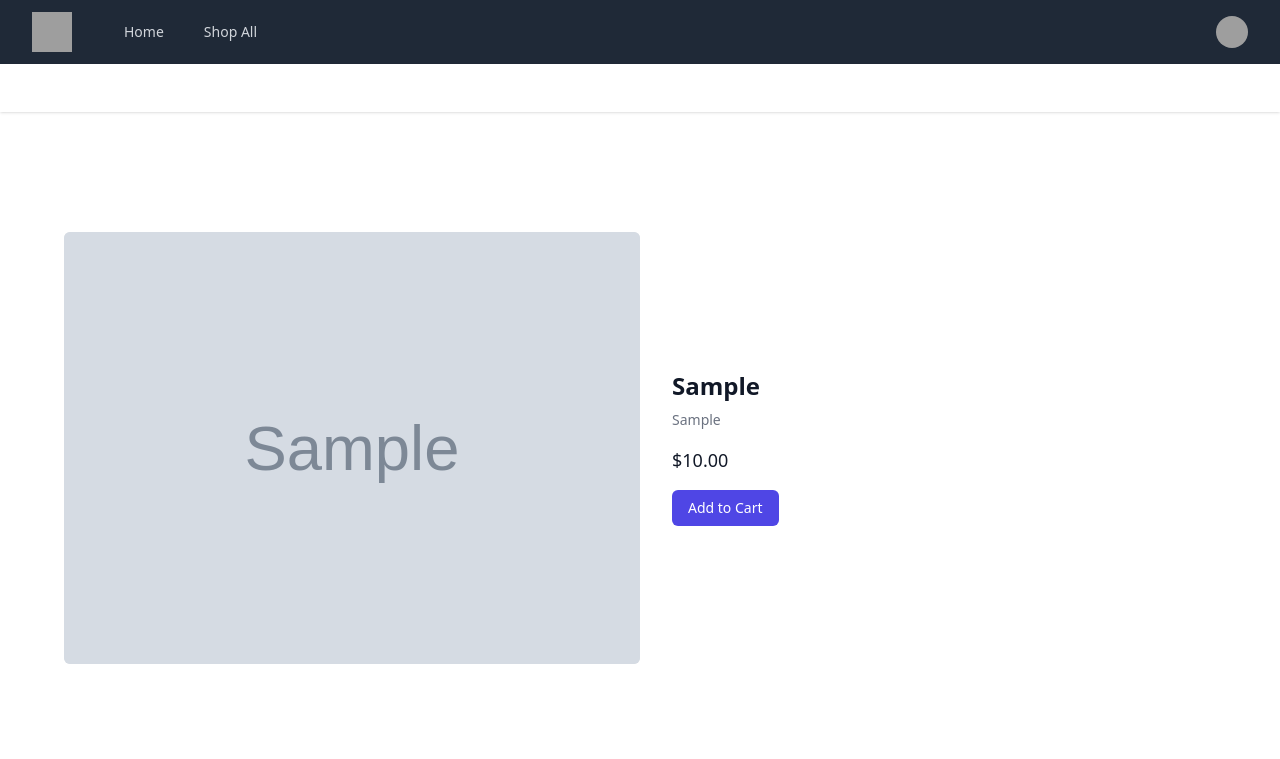
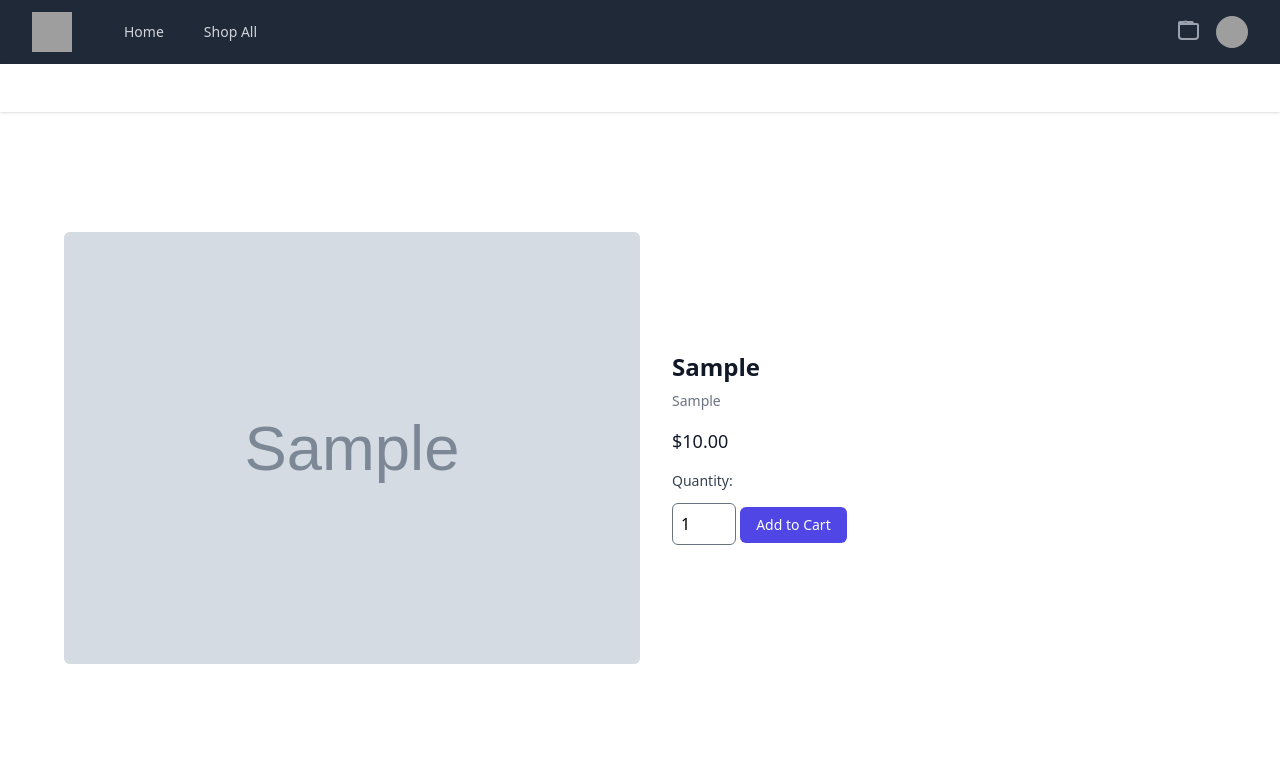
Before and after one commit to mherrera491/on_the_record, a Django app: page /products/1/ in a window 1280 px wide. Shown: the top 759 px of the page. Run offline with Django 5.2, Linux system fonts and the light colour scheme; tables that the repository leaves empty hold one stand-in row (values such as "Sample post"); grey boxes marked "Sample" are stand-in pictures; some libraries are stand-ins or nearby versions; grey boxes are pictures that could not be loaded.

Commit message:
added cart view

```diff
--- a/ontherecordshop/main_app/admin.py
+++ b/ontherecordshop/main_app/admin.py
@@ -1,6 +1,8 @@
 from django.contrib import admin
-from .models import Product, Genre
+from .models import Product, Genre, Cart, CartItem
 
 # Register your models here.
 admin.site.register(Product)
 admin.site.register(Genre)
+admin.site.register(Cart)
+admin.site.register(CartItem)
--- a/ontherecordshop/main_app/models.py
+++ b/ontherecordshop/main_app/models.py
@@ -35,4 +35,4 @@ class CartItem(models.Model):
     quantity = models.PositiveIntegerField(default=1)
 
     def __str__(self):
-        return f'{self.quantity} x {self.product.title} in {self.cart}'
+        return f'{self.quantity} x {self.product.album} in {self.cart}'
--- a/ontherecordshop/main_app/templates/base.html
+++ b/ontherecordshop/main_app/templates/base.html
@@ -38,27 +38,20 @@
             </div>
             <div class="hidden md:block">
               <div class="ml-4 flex items-center md:ml-6">
-                <!-- <button
-                  type="button"
-                  class="relative rounded-full bg-gray-800 p-1 text-gray-400 hover:text-white focus:outline-none focus:ring-2 focus:ring-white focus:ring-offset-2 focus:ring-offset-gray-800"
-                >
+                <a href="{% url 'cart' %}" class="relative rounded-full bg-gray-800 p-1 text-gray-400 hover:text-white focus:outline-none focus:ring-2 focus:ring-white focus:ring-offset-2 focus:ring-offset-gray-800">
                   <span class="absolute -inset-1.5"></span>
                   <span class="sr-only">View Cart</span>
-                  <svg
-                    class="h-6 w-6"
+                  <svg class="h-6 w-6" fill="none" viewBox="0 0 24 24" stroke-width="1.5" stroke="currentColor" aria-hidden="true">
+                    <path
+                    stroke-linecap="round"
+                    stroke-linejoin="round"
+                    d="M3 4h18a1 1 0 011 1v11a3 3 0 01-3 3H6a3 3 0 01-3-3V5a1 1 0 011-1zm0 0v-1a1 1 0 011-1h2.293L9.15 1.85a1 1 0 011.414 0L11.707 2H16a1 1 0 011 1v1"
                     fill="none"
-                    viewBox="0 0 24 24"
-                    stroke-width="1.5"
                     stroke="currentColor"
-                    aria-hidden="true"
-                  >
-                    <path
-                      stroke-linecap="round"
-                      stroke-linejoin="round"
-                      d="M14.857 17.082a23.848 23.848 0 005.454-1.31A8.967 8.967 0 0118 9.75v-.7V9A6 6 0 006 9v.75a8.967 8.967 0 01-2.312 6.022c1.733.64 3.56 1.085 5.455 1.31m5.714 0a24.255 24.255 0 01-5.714 0m5.714 0a3 3 0 11-5.714 0"
-                    />
+                    stroke-width="2"
+                ></path>
                   </svg>
-                </button> -->
+              </a>
 
                 <!-- Profile dropdown -->
                 <div class="relative ml-3" x-data="{ open: false}">
@@ -199,27 +192,22 @@
                 </div>
                 {% endif %}
               </div>
-              <!-- <button
-                type="button"
-                class="relative ml-auto flex-shrink-0 rounded-full bg-gray-800 p-1 text-gray-400 hover:text-white focus:outline-none focus:ring-2 focus:ring-white focus:ring-offset-2 focus:ring-offset-gray-800"
-              >
+              <div class="ml-auto">
+              <a href="{% url 'cart' %}" class="relative rounded-full bg-gray-800 p-1 text-gray-400 hover:text-white focus:outline-none focus:ring-2 focus:ring-white focus:ring-offset-2 focus:ring-offset-gray-800">
                 <span class="absolute -inset-1.5"></span>
                 <span class="sr-only">View Cart</span>
-                <svg
-                  class="h-6 w-6"
+                <svg class="h-6 w-6" fill="none" viewBox="0 0 24 24" stroke-width="1.5" stroke="currentColor" aria-hidden="true">
+                  <path
+                  stroke-linecap="round"
+                  stroke-linejoin="round"
+                  d="M3 4h18a1 1 0 011 1v11a3 3 0 01-3 3H6a3 3 0 01-3-3V5a1 1 0 011-1zm0 0v-1a1 1 0 011-1h2.293L9.15 1.85a1 1 0 011.414 0L11.707 2H16a1 1 0 011 1v1"
                   fill="none"
-                  viewBox="0 0 24 24"
-                  stroke-width="1.5"
                   stroke="currentColor"
-                  aria-hidden="true"
-                >
-                  <path
-                    stroke-linecap="round"
-                    stroke-linejoin="round"
-                    d="M14.857 17.082a23.848 23.848 0 005.454-1.31A8.967 8.967 0 0118 9.75v-.7V9A6 6 0 006 9v.75a8.967 8.967 0 01-2.312 6.022c1.733.64 3.56 1.085 5.455 1.31m5.714 0a24.255 24.255 0 01-5.714 0m5.714 0a3 3 0 11-5.714 0"
-                  />
+                  stroke-width="2"
+              ></path>
                 </svg>
-              </button> -->
+            </a>
+          </div>
             </div>
             <div class="mt-3 space-y-1 px-2">
               {% if user.is_authenticated %}
--- a/ontherecordshop/main_app/templates/products/detail.html
+++ b/ontherecordshop/main_app/templates/products/detail.html
@@ -10,9 +10,18 @@
                 <h2 class="text-2xl font-bold text-gray-900">{{ product.album }}</h2>
                 <p class="mt-2 text-sm text-gray-500">{{ product.artist }}</p>
                 <p class="mt-4 text-lg font-medium text-gray-900">${{ product.price }}</p>
-                <button class="mt-4 px-4 py-2 text-sm font-medium text-white bg-indigo-600 hover:bg-indigo-700 rounded-md">
-                    Add to Cart
-                </button>
+                {% if product.stock > 0 %}
+                    <form method="post" action="{% url 'add_to_cart' product.id %}">
+                        {% csrf_token %}
+                        <label for="quantity" class="mt-4 block text-sm font-medium text-gray-700">Quantity:</label>
+                        <input type="number" name="quantity" id="quantity" min="1" max="{{ product.stock }}" value="1" class="mt-1 p-2 border rounded-md w-16">
+                        <button type="submit" class="mt-4 px-4 py-2 text-sm font-medium text-white bg-indigo-600 hover:bg-indigo-700 rounded-md">
+                            Add to Cart
+                        </button>
+                    </form>
+                {% else %}
+                    <p class="mt-4 text-red-500 font-bold">Out of Stock</p>
+                {% endif %}
             </div>
         </div>
     </div>
--- a/ontherecordshop/main_app/urls.py
+++ b/ontherecordshop/main_app/urls.py
@@ -5,8 +5,8 @@ from . import views
 urlpatterns = [
     path("", views.home, name='home'),
     path("products/", views.products_index, name='all_products'),
-    path("cart/", views.cart, name='cart'),
-    path("checkout/", views.checkout, name='checkout'),
     path('accounts/logout/', LogoutView.as_view(next_page='/'), name='logout'),
     path('products/<int:pk>/', views.product_detail, name='detail'),
+    path('add_to_cart/<int:product_id>/', views.add_to_cart, name='add_to_cart'),
+    path('view_cart/', views.view_cart, name='cart'),
 ]
--- a/ontherecordshop/main_app/views.py
+++ b/ontherecordshop/main_app/views.py
@@ -1,5 +1,6 @@
-from django.shortcuts import render
-from .models import Product
+from django.shortcuts import render, redirect
+from .models import Product, Cart, CartItem
+from django.contrib.auth.decorators import login_required
 
 def home(request):
     page_name = "Home"
@@ -19,3 +20,19 @@ def cart(request):
 
 def checkout(request):
     return render(request, 'checkout.html')
+
+
+@login_required
+def add_to_cart(request, product_id):
+    product = Product.objects.get(id=product_id)
+    cart, created = Cart.objects.get_or_create(user=request.user)
+    cart_item, created = CartItem.objects.get_or_create(cart=cart, product=product)
+    cart_item.quantity += 1
+    cart_item.save()
+    return redirect('cart')
+
+@login_required
+def view_cart(request):
+    cart, created = Cart.objects.get_or_create(user=request.user)
+    cart_items = CartItem.objects.filter(cart=cart)
+    return render(request, 'cart/view_cart.html', {'cart': cart, 'cart_items': cart_items})
--- a/ontherecordshop/theme/static/css/dist/styles.css
+++ b/ontherecordshop/theme/static/css/dist/styles.css
@@ -966,16 +958,8 @@ select {
   width: 100%;
 }
 
-.w-32 {
-  width: 8rem;
-}
-
-.w-1\/3 {
-  width: 33.333333%;
-}
-
-.w-2\/3 {
-  width: 66.666667%;
+.w-16 {
+  width: 4rem;
 }
 
 .max-w-2xl {
@@ -1063,6 +1043,10 @@ select {
   border-radius: 0.375rem;
 }
 
+.border {
+  border-width: 1px;
+}
+
 .border-t {
   border-top-width: 1px;
 }
```
Also changed, not shown: other parts of ontherecordshop/theme/static/css/dist/styles.css (+24 -43 lines), ontherecordshop/main_app/templates/cart/view_cart.html (added, +7 -0 lines).
